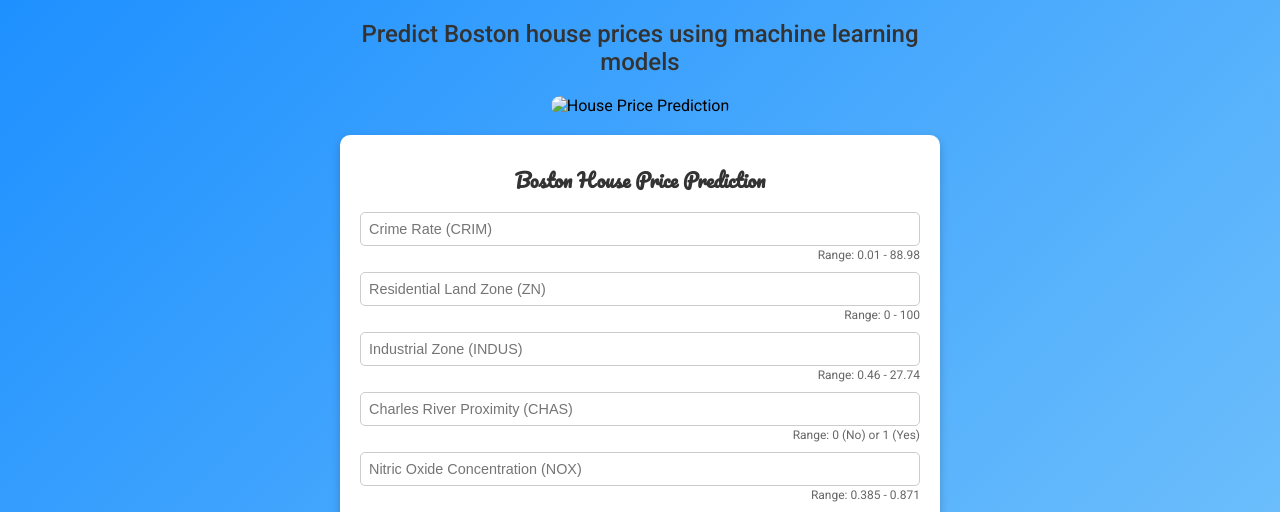
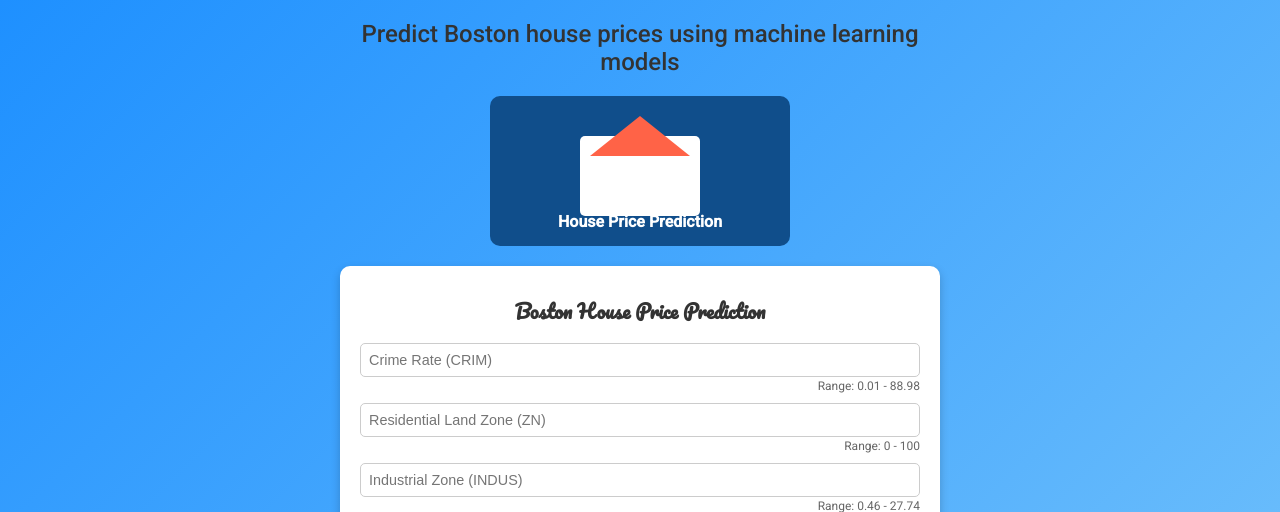
Before and after one commit to Tomisin92/bostonhousepricing, a Flask app: page / in a window 1280 px wide. Shown: the top 512 px of the page. Run offline with Flask 3, Linux system fonts and the light colour scheme; parts of the project's set-up code (start-up, migrations or seed data) failed here and were passed over; some libraries are stand-ins or nearby versions.

Commit message:
html updated

```diff
--- a/templates/home.html
+++ b/templates/home.html
@@ -6,7 +6,7 @@
   <meta name="viewport" content="width=device-width, initial-scale=1.0">
   <meta name="description" content="Predict Boston house prices using machine learning models. Enter property details to get an instant prediction.">
   <meta name="keywords" content="Boston House Price Prediction, Machine Learning, Flask App, Real Estate">
-  <meta name="author" content="Your Name">
+  <meta name="author" content="Adisa Isaac">
   <title>Boston House Price Prediction</title>
   <link href="https://fonts.googleapis.com/css2?family=Pacifico&family=Roboto:wght@300;400;500&display=swap" rel="stylesheet">
   <style>
@@ -116,10 +116,53 @@
       margin-bottom: 20px;
     }
 
-    .image-container img {
-      width: 100%;
-      max-width: 300px;
+    /* CSS-based image replacement */
+    .house-image {
+      width: 300px;
+      height: 150px;
+      margin: 0 auto;
+      background: #104e8b;
       border-radius: 10px;
+      display: flex;
+      flex-direction: column;
+      align-items: center;
+      justify-content: center;
+      color: white;
+      position: relative;
+      overflow: hidden;
+    }
+
+    .house-image:before {
+      content: "";
+      position: absolute;
+      top: 40px;
+      left: 50%;
+      transform: translateX(-50%);
+      width: 120px;
+      height: 80px;
+      background: #fff;
+      border-radius: 5px;
+    }
+
+    .house-image:after {
+      content: "";
+      position: absolute;
+      top: 20px;
+      left: 50%;
+      transform: translateX(-50%);
+      width: 0;
+      height: 0;
+      border-left: 50px solid transparent;
+      border-right: 50px solid transparent;
+      border-bottom: 40px solid #ff6347;
+    }
+
+    .house-text {
+      position: relative;
+      margin-top: 100px;
+      font-weight: bold;
+      font-size: 16px;
+      z-index: 2;
     }
 
     footer {
@@ -134,9 +177,14 @@
 <body>
   <div class="container">
     <div class="title">Predict Boston house prices using machine learning models</div>
+
+    <!-- CSS-based house image replacement -->
     <div class="image-container">
-      <img src="https://via.placeholder.com/300x150?text=House+Price+Prediction" alt="House Price Prediction">
+      <div class="house-image">
+        <span class="house-text">House Price Prediction</span>
+      </div>
     </div>
+
     <div class="form-container">
       <h1>Boston House Price Prediction</h1>
       <form action="{{ url_for('predict') }}" method="post">
```
